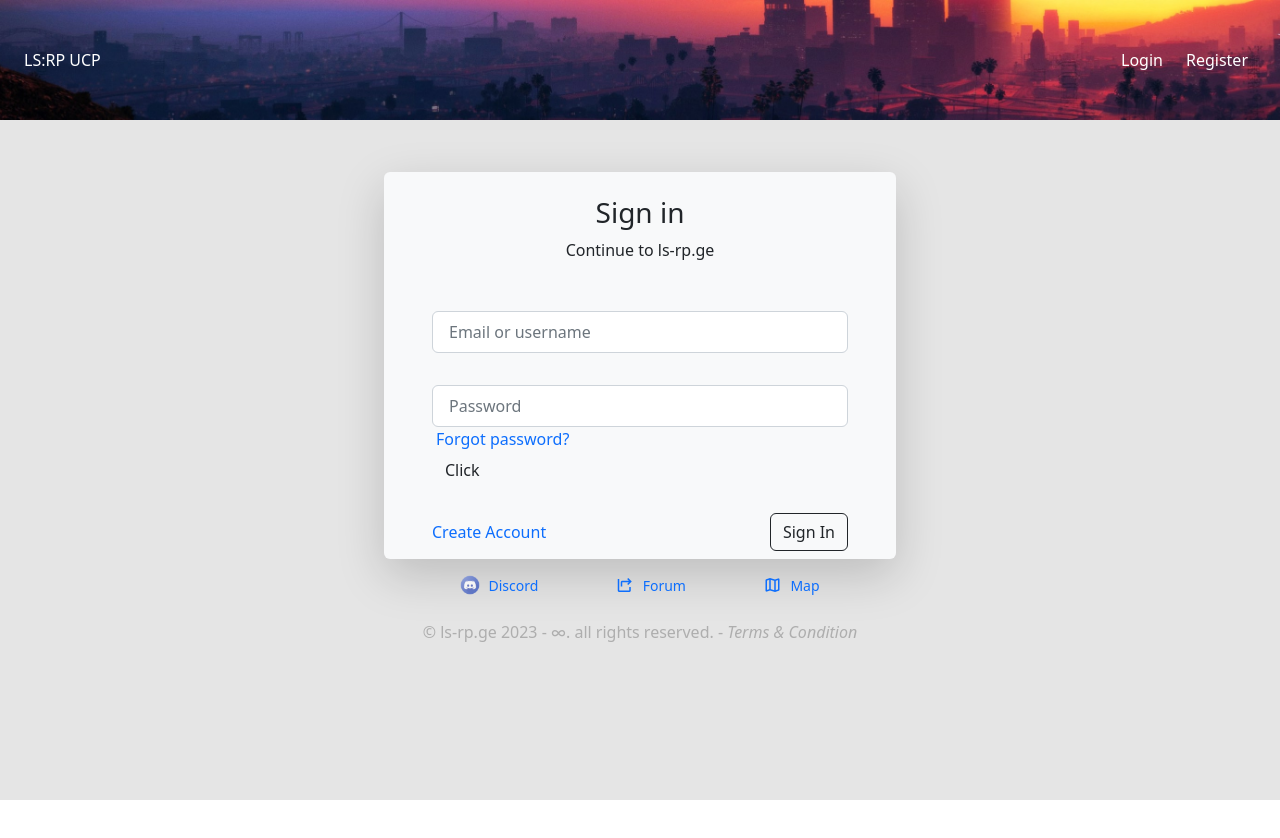
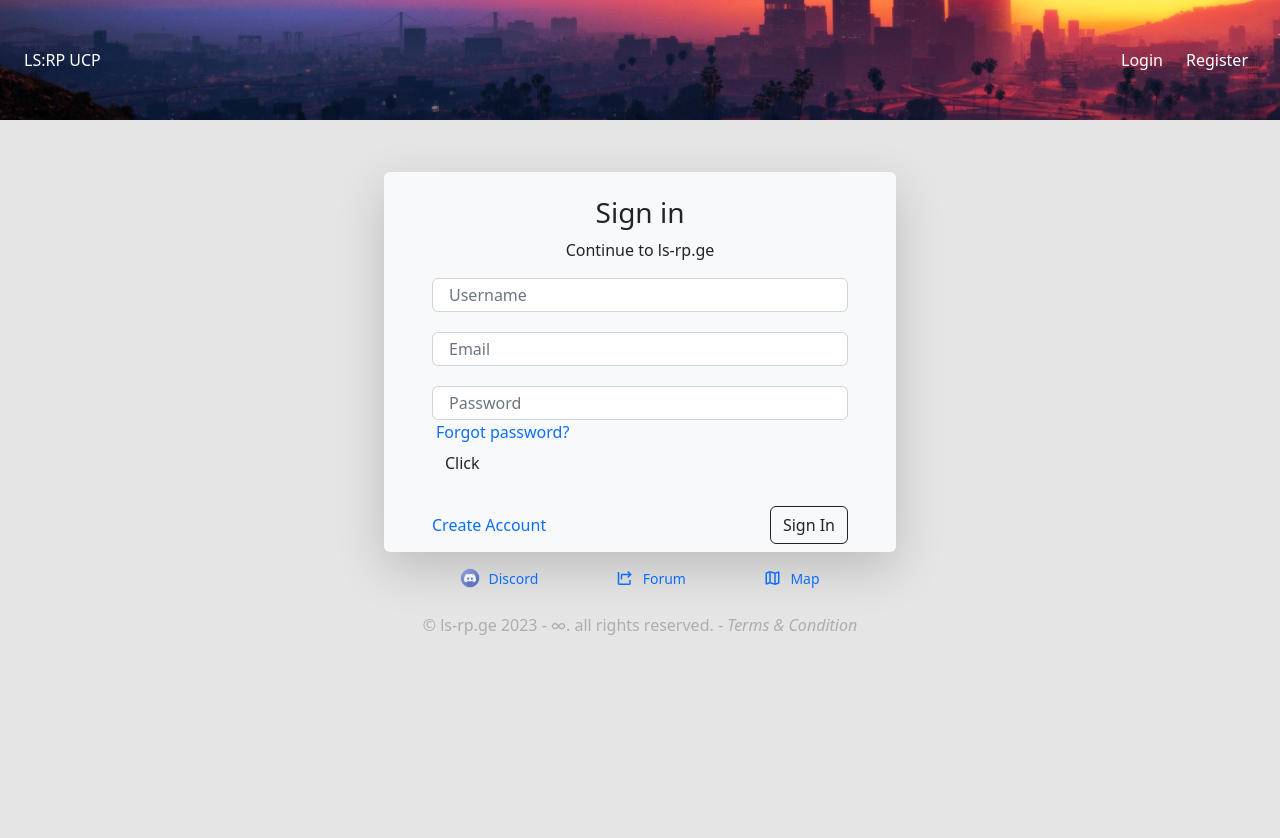
Before and after one commit to AleksandreGaspariani/ucp, a React (Create React App) app: page /register in a window 1280 px wide. Shown: the top 838 px of the page. Before the commit the page ends 800 px from the top, so only its background shows below. Built offline with nearby package versions, Linux system fonts and the light colour scheme; no server answers.

Commit message:
login, register, localStorage storing, fixed: login route duplicating, s.t.w on globalReducers - loading and e.t.c

```diff
--- a/src/component/Container.jsx
+++ b/src/component/Container.jsx
@@ -13,7 +13,13 @@ const Container = () => {
 
   const [links, setLinks] = React.useState(null);
 
+
+  if ( !loggedIn ) {
+    window.location.replace('http://localhost:3000/login');
+  }
+
   React.useEffect(() => {
+
     fetch('http://localhost:8000/links')
       .then(res => {
         return res.json()
--- a/src/component/Header.jsx
+++ b/src/component/Header.jsx
@@ -1,13 +1,13 @@
 
 
-import {Link} from 'react-router-dom'
+import {Link, redirect} from 'react-router-dom'
 import { useDispatch as UseDispatch, useSelector as UseSelector } from 'react-redux';
 import { login, logout, stage } from '../redux/userReducer';
 import '../style/Header.css';
 
 const header = (props) => {
 
-  const { loggedIn, loggingStage } = UseSelector((state) => state.logged);
+  const { loggedIn, loggingStage, user } = UseSelector((state) => state.logged);
   const dispatch = UseDispatch();
 
   const linkStyle = {
@@ -16,12 +16,44 @@ const header = (props) => {
     color: 'white'
   }
 
+  const logout = () => {
+    let token = localStorage.getItem('token');
+    console.log(localStorage.getItem('token'));
+    fetch('http://127.0.0.1:8000/api/logout', {
+      method: "POST",
+      body: JSON.stringify({
+        Token: localStorage.getItem('token')
+      }),
+      headers: {
+        "Content-type": "application/json",
+        "Accept": "application/json",
+        Authorization: "Bearer "+token
+      }
+    })
+    .then((res) => {
+      if (res.status === 200) {
+        console.log('success');
+        return res.json();
+      }else {
+        return res.json();
+      }
+    })
+    .then(data => {
+      if (data['message']) {
+        console.log('success');
+      }
+      localStorage.clear();
+      window.location.replace('http://localhost:3000');
+    })
+
+  }
+
   return (
     <div style={{display: 'flex',justifyContent: 'space-between',alignItems: 'center'}} id='test'>
       { loggingStage !== 2 ? <Link style={linkStyle} onClick={() => { dispatch(stage(0))}} to="/">{props.name}</Link> : <Link style={linkStyle} to="/">{props.name}</Link>}
       <div className='d-flex' style={{gap: '15px'}}>
-        { !loggedIn && loggingStage !== 2 ? <Link to={'/login'} onClick={() => {dispatch(stage(1))}} style={linkStyle}>Login</Link> : <Link className='btn' style={linkStyle} to="/profile">Profile</Link> }
-        { !loggedIn ? <Link to={'/register'} style={linkStyle}>Register</Link> : <button className='btn text-white' onClick={ () => dispatch(logout())}>Logout</button> }
+        { !loggedIn && loggingStage !== 2 ? <Link to={'/login'} onClick={() => {dispatch(stage(1))}} style={linkStyle}>Login</Link> : <Link className='btn' style={linkStyle} to="/profile">{user.name}</Link> }
+        { !loggedIn ? <Link to={'/register'} onClick={() => {dispatch(stage(3))}} style={linkStyle}>Register</Link> : <button className='btn text-white' onClick={logout}>Logout</button> }
       </div>
     </div>
   )
--- a/src/component/Mainbar.jsx
+++ b/src/component/Mainbar.jsx
@@ -5,7 +5,9 @@ import Login from '../pages/User/Login'
 
 const Mainbar = () => {
 
-  const { loggingStage } = useSelector((state) => state.logged)
+  const { loggingStage, loggedIn } = useSelector((state) => state.logged)
+
+  // BUG: login page was duplicating after I restart browser at route /login
 
   return (
     <div className={'w-100 d-flex flex-column'}>
--- a/src/component/routes/AuthorisedRoutes.jsx
+++ b/src/component/routes/AuthorisedRoutes.jsx
@@ -19,6 +19,7 @@ const AuthorisedRoutes = () => {
                 {/* <Route path='us' element={<Us/>} /> */}
             {/* </Route> */}
             {/* <Route path='/about-us' element={<Us/>} /> */}
+            <Route path='/login' element={<h1 className={"text-success w-100 vh-100 d-flex justify-content-center align-items-center"}>You logged in successfully</h1>} />
             <Route path='/home' element={'home'} />
             <Route path='/characters' element={'characters'} />
             <Route path='/illegal-request-panel' element={'ilegal things'} />
--- a/src/component/routes/NotAuthorisedRoutes.jsx
+++ b/src/component/routes/NotAuthorisedRoutes.jsx
@@ -11,15 +11,15 @@ import NotAuthorized from '../NotAuthorized';
 
 const NotAuthorisedRoutes = () => {
   return (
-    <>
+    <div>
     <Routes>
-        <Route path="/" element={ <Container />} >
-            <Route path="/login" element={ <Login /> } />
-            <Route path="/register" element={ <Register /> } />
-            <Route path="*" element={<NotAuthorized />} />
-        </Route>
+        <Route path="/" element={ <Container />} />
+          <Route path="/login" element={ <Login /> } />
+          <Route path="/register" element={ <Register /> } />
+          <Route path="*" element={<NotAuthorized />} />
+        {/* </Route> */}
     </Routes>
-    </>
+    </div>
   )
 }
 
--- a/src/pages/Property/HouseRequest.jsx
+++ b/src/pages/Property/HouseRequest.jsx
@@ -7,16 +7,12 @@ import { login, logout } from '../../redux/userReducer';
 const HouseRequest = () => {
 
     // const navigate = useNavigate();
-    const { loggedIn } = useSelector((state) => state.logged);
+    const { user } = useSelector((state) => state.logged);
     const dispatch = useDispatch();
 
   return (
     <div className='w-100 h-100 border rounded-3 d-flex justify-content-start px-3 py-5' id='property-content'>
       <h2>House Request</h2>
-      { loggedIn ? 'Logged in' : 'Not Logged'}
-
-      <button onClick={() => dispatch(login('test'))}>login</button>
-      <button onClick={() => dispatch(logout())}>logout</button>
     </div>
   )
 }
--- a/src/pages/Property/PropertyRequest.jsx
+++ b/src/pages/Property/PropertyRequest.jsx
@@ -4,10 +4,14 @@ import HouseRequest from './HouseRequest'
 import VehicleRequest from './VehicleRequest'
 
 import './style/style.css'
+import { useSelector } from 'react-redux'
 
 const PropertyRequest = () => {
 
     const [content, setContent] = React.useState(null)
+
+    const { userInfo } = useSelector((state) => state.logged);
+
 
   return (
     <div className='w-100 px-5 py-3 d-flex flex-column' style={{overflow: 'hidden'}}>
@@ -18,6 +22,7 @@ const PropertyRequest = () => {
 
       <div style={{overflow: 'auto',height: '90%'}} id='property-scrollbar'>
 
+
         { content === 'HouseRequest' ? <HouseRequest /> : ''}
         { content === 'VehicleRequest' ? <VehicleRequest />: '' }
 
--- a/src/pages/User/Login.jsx
+++ b/src/pages/User/Login.jsx
@@ -1,23 +1,60 @@
 import React, { useState } from 'react'
+import { useDispatch, useSelector } from 'react-redux';
 
 import { Link } from 'react-router-dom'
+import { login, logout, stage, register, user } from '../../redux/userReducer';
 
 const Login = () => {
 
-  const [login , setLogin] = useState('');
+  const [email , setEmail] = useState('');
   const [password , setPassword] = useState('');
+  const [user, setUser] = useState();
+  const [message, setMessage ] = useState('');
 
+  const dispatch = useDispatch();
 
-  const submitForm = (event) => {
+  const submitForm = () => {
+    fetch("http://127.0.0.1:8000/api/login", {
+      method: "POST",
+      body: JSON.stringify({
+        email: email,
+        password: password,
+      }),
+      headers: {
+        "Content-type": "application/json; charset=UTF-8",
+        "Accept": "application/json",
+      }
+    })
+    .then((res) => {
+      if (res.status === 200) {
+        console.log('success');
+        return res.json();
+      }if (res.status === 401) {
+        return res.json();
+      }
+    })
+    .then(data => {
+      if (data['user']) {
+        let userData = JSON.stringify(data['user'])
+        localStorage.setItem('user',userData);
+        localStorage.setItem('token',data['token']);
+        dispatch(stage(2));
+        dispatch(login(data['token']));
+      }
 
+      if (data['message']) {
+        setMessage(data['message']);
+      }
+      console.log(data);
+    });
   }
 
-  const handleLogin = (e) => {
-    setLogin(e.target.value);
+  const handleEmail = (e) => {
+    setEmail(e.target.value);
   }
 
   const handlePassword = (e) => {
-    setPassword(e.target.value);
+    setPassword(e.target.value)
   }
 
   const test = () => {
@@ -32,14 +69,15 @@ const Login = () => {
         <div className="d-flex flex-column justify-content-center align-items-center mt-1 px-5 py-2 bg-light rounded shadow-lg" style={{width: '40%'}}>
           <h3 className="bold mt-3">Sign in</h3>
           <p className="bold">Continue to ls-rp.ge</p>
+
           <hr />
           <div className="w-100">
               <div className="d-flex flex-column w-100">
-                  <input type="text" className="form-control w-100 px-3 mb-3 py-2" placeholder="Email or username" name="username" id='login' onChange={handleLogin}/>
+                  <input type="text" className="form-control w-100 px-3 mb-3 py-2" placeholder="Email or username" name="username" id='login' onChange={handleEmail}/>
                   <input type="password" className="form-control w-100 px-3 py-2 mt-3" placeholder="Password" name="password" id='password' onChange={handlePassword}/>
                   <a href="#" style={{textDecoration: 'none',fontWeight: '500'}} className="p-0 m-0 ps-1" aria-disabled>Forgot password?</a>
               </div>
-              <button className='btn' onClick={test}>Click</button>
+              { message ? <span className='text-danger'>{message}</span> : ''}
               <div className="d-flex justify-content-between align-items-center flex-row mt-4">
                   {/* <a href="/register" style={{textDecoration: 'none',fontWeight: '500'}}>Create Account</a> */}
                   <Link to={'/register'} style={{textDecoration: 'none', textAlign: 'left', fontWeight: '500'}}>Create Account</Link>
--- a/src/pages/User/Register.jsx
+++ b/src/pages/User/Register.jsx
@@ -1,9 +1,113 @@
-import React from 'react'
+import React, { useState } from 'react'
+import { useDispatch, useSelector } from 'react-redux';
+import { Link } from 'react-router-dom';
+import { login, stage } from '../../redux/userReducer';
 
 const Register = () => {
+
+
+  const [username , setUsername] = useState('');
+  const [email , setEmail] = useState('');
+  const [message, setMessage ] = useState('');
+  const [password , setPassword] = useState('');
+
+  const dispatch = useDispatch();
+
+  const handleUsername = (e) => {
+    setUsername(e.target.value);
+  }
+
+  const handleEmail = (e) => {
+    setEmail(e.target.value);
+  }
+
+  const handlePassword = (e) => {
+    setPassword(e.target.value);
+  }
+
+  const submitForm = () => {
+    fetch('http://127.0.0.1:8000/api/register', {
+      method: "POST",
+      body: JSON.stringify({
+        name: username,
+        email: email,
+        password: password,
+        password_confirmation: password
+      }),
+      headers: {
+        "Content-type": "application/json",
+        "Accept": "application/json",
+      }
+    })
+    .then((res) => {
+      if (res.status === 200) {
+        console.log('success');
+        return res.json();
+      }else {
+        return res.json();
+      }
+    })
+    .then(data => {
+      if (data['user']) {
+        let userData = JSON.stringify(data['user'])
+        localStorage.setItem('user',userData);
+        localStorage.setItem('token',data['token']);
+        dispatch(stage(2));
+        dispatch(login(data['token']));
+      }
+
+      if (data['message']) {
+        setMessage(data['message']);
+      }
+      console.log(data);
+    })
+  };
+
+
+  const test = () => {
+    console.log(username, email, password);
+  };
+
   return (
-    <div>
+    <div className='w-100' style={{overflow: 'hidden'}}>
+      <div className="d-flex flex-column  justify-content-start align-items-center pt-5 shadow-md" style={{minHeight: '100vh',backgroundColor: 'rgb(229, 229, 229)', width: '100%'}}>
+        <div className="d-flex flex-column justify-content-center align-items-center mt-1 px-5 py-2 bg-light rounded shadow-lg" style={{width: '40%'}}>
+          <h3 className="bold mt-3">Sign in</h3>
+          <p className="bold">Continue to ls-rp.ge</p>
+          <div className="w-100">
+              <div className="d-flex flex-column w-100">
+                  <input type="text" className="form-control w-100 px-3 mb-1 py-1" placeholder="Username" name="username" id='username' onChange={handleUsername}/>
+                  <input type="email" className="form-control w-100 px-3 mb-1 py-1 mt-3" placeholder="Email" name="email" id='email' onChange={handleEmail}/>
+                  <input type="password" className="form-control w-100 px-3 py-1 mt-3" placeholder="Password" name="password" id='password' onChange={handlePassword}/>
+                  <a href="#" style={{textDecoration: 'none',fontWeight: '500'}} className="p-0 m-0 ps-1" aria-disabled>Forgot password?</a>
+              </div>
+              <button className='btn' onClick={test}>Click</button>
+              <div className="d-flex justify-content-between align-items-center flex-row mt-4">
+                  {/* <a href="/register" style={{textDecoration: 'none',fontWeight: '500'}}>Create Account</a> */}
+                  <Link to={'/register'} style={{textDecoration: 'none', textAlign: 'left', fontWeight: '500'}}>Create Account</Link>
+                  <input type="submit" value="Sign In" className="btn btn-outline-dark" onClick={submitForm}/>
+              </div>
+          </div>
 
+        </div>
+        <div className="d-flex justify-content-evenly mt-3 w-sm-100" style={{width: '40%'}}>
+            <a href="https://discord.gg/uDdbbgv74u" className="d-flex align-items-center w-auto" style={{textDecoration: 'none'}}>
+                <img src="/discord.png" alt="" width="20px" />
+                <small className="ms-2">Discord</small>
+            </a>
+            <a href="https://ls-rp.ge" className="d-flex align-items-center w-auto" style={{textDecoration: 'none'}}>
+                <span className="material-symbols-outlined" style={{fontSize: '20px'}}>share_windows</span>
+                <small className="ms-2">Forum</small>
+            </a>
+            <a href="#map" className="d-flex align-items-center w-auto" style={{textDecoration: 'none'}}>
+                <span className="material-symbols-outlined" style={{fontSize: '20px'}}>map</span>
+                <small className="ms-2">Map</small>
+            </a>
+        </div>
+        <div className="d-flex justify-content-center align-items-center mt-4" style={{width: '40%'}}>
+            <p className="m-0" style={{color: 'rgba(132, 132, 132, 0.57)'}}>&copy; ls-rp.ge 2023 - ∞. all rights reserved. - <i>Terms & Condition</i></p>
+        </div>
+      </div>
     </div>
   )
 }
--- a/src/redux/userReducer.js
+++ b/src/redux/userReducer.js
@@ -4,12 +4,11 @@ export const loggedSlice = createSlice({
     name: 'user',
     initialState: {
         loggedIn: false,
-        loggingStage: 0, // 0 - login form on '/' route, 1 - redirect to route '/login' , 2 - in
+        loggingStage: 0, // 0 - login form on '/' route, 1 - redirect to route '/login' , 2 - in , 3 - register form
         token: '',
-        userInfo: {
-            'id' : null,
-            'name': '',
-            'email': '',
+        user: {
+            'id' : '',
+            'name': ''
         }
     },
     reducers: {
@@ -18,17 +17,25 @@ export const loggedSlice = createSlice({
             state.token = action.payload;
             state.loggingStage = 2;
         },
+        register: (state, action) => {
+
+        },
         logout: (state) => {
             state.loggedIn = false;
             state.token = '';
             state.loggingStage = 0;
+            localStorage.clear();
         },
         stage: (state, action) => {
             state.loggingStage = action.payload;
+        },
+        user: (state,action) => {
+            state.user.id = action.payload['id'];
+            state.user.name = action.payload['name'];
         }
     }
 });
 
-export const { login, logout, stage } = loggedSlice.actions
+export const { login, logout, stage, register, user } = loggedSlice.actions
 
 export default loggedSlice.reducer;
```
Also changed, not shown: src/App.js (+16 -2 lines), src/redux/globalReducer.js (added, +18 -0 lines), public/logo192.png (added), 1 other file (tests, documents, lock files or other folders).
